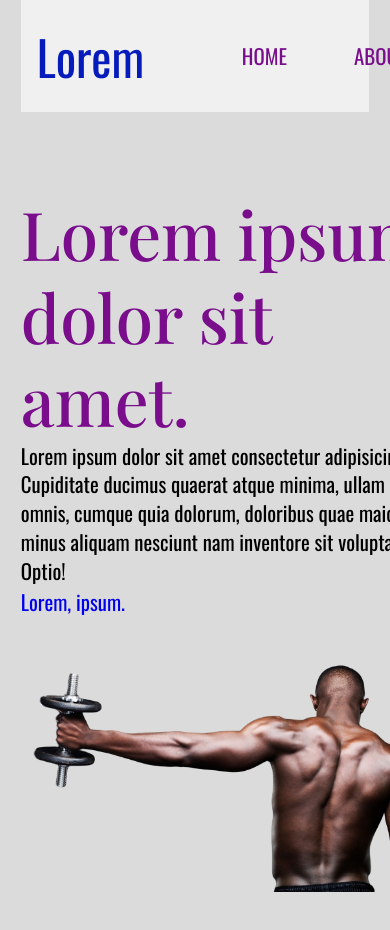
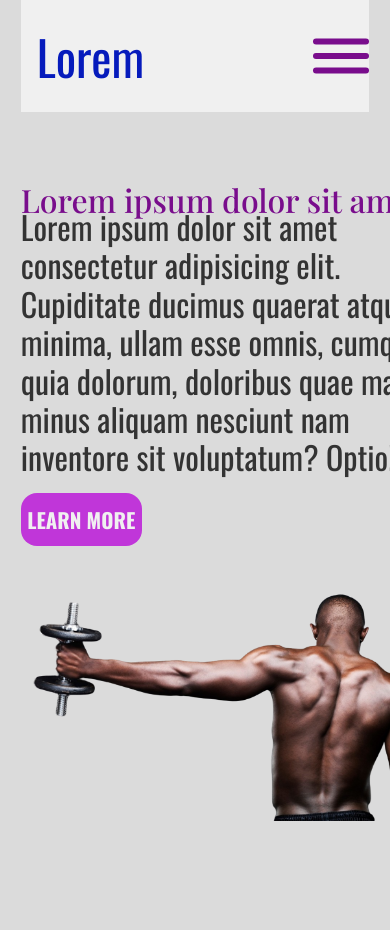
Before and after one commit to kooroosh1363/Gym-Website-with-JS-HTML-CSS, a plain HTML site: page index.html in a window 390 px wide. Shown: the top 930 px of the page. After the commit the page ends 907 px from the top, so only its background shows below. Drawn offline with nearby package versions, Linux system fonts and the light colour scheme; a web font is replaced by a local one.

Commit message:
add css codes and some media query

```diff
--- a/assets/css/styles.css
+++ b/assets/css/styles.css
@@ -19,13 +19,13 @@
     /* colors */
 
     --first: hsl(291, 83%, 30%);
-    --sec:hsl(291, 68%, 53%);
+    --sec: hsl(291, 68%, 53%);
     --text: hsl(0, 0%, 20%);
     --title: hsl(233, 94%, 38%);
     --body: hsl(0, 0%, 86%);
     --container: hsl(175, 34%, 68%);
     --black: hsl(0, 0%, 10%);
-    --webkit:hsl(0, 0%, 94%);
+    --webkit: hsl(0, 0%, 94%);
 
 
 
@@ -120,7 +120,7 @@ img {
 
 
 /* scroll bar */
-::-webkit-scrollbar{
+::-webkit-scrollbar {
     width: 1.2rem;
 }
 
@@ -128,27 +128,28 @@ img {
     background-color: var(--webkit);
 }
 
-::-webkit-scrollbar-thumb{
+::-webkit-scrollbar-thumb {
     background: #888;
     border-radius: 1.2rem;
 }
 
-::-webkit-scrollbar-thumb:hover{
+::-webkit-scrollbar-thumb:hover {
     background: #555;
 }
+
 /* scroll bar */
 
 
 
 /* css codes-s */
-.container{
-max-width: var(--container);
-margin: 0 auto;
-padding: 0 1.3rem;
+.container {
+    max-width: var(--container);
+    margin: 0 auto;
+    padding: 0 1.3rem;
 }
 
 
-.nav_bar{
+.nav_bar {
     display: flex;
     align-items: center;
     gap: 2rem;
@@ -163,24 +164,24 @@ padding: 0 1.3rem;
 }
 
 
-.nav_menu{
+.nav_menu {
     display: flex;
     justify-content: space-between;
     width: 100%;
 }
 
-.nav_links{
+.nav_links {
     display: flex;
     justify-content: center;
     align-items: center;
 }
 
-.nav_list{
+.nav_list {
     margin: 0.1rem;
     display: inline-block;
 }
 
-.nav_list .nav_link{
+.nav_list .nav_link {
     font-family: var(--font-w-700);
     border-radius: 0.6rem;
     color: var(--first);
@@ -192,13 +193,13 @@ padding: 0 1.3rem;
 .nav_links .nav_list .nav_link:focus,
 .nav_link.active {
     background: var(--sec);
-    margin: 0 1rem 0 0 ;
+    margin: 0 1rem 0 0;
     color: var(--webkit);
     font-weight: var(--font-w-700);
     transition: all 0.5s var(--transition);
 }
 
-.content_container{
+.content_container {
     display: grid;
     grid-template-columns: repeat(auto-fit, minmax(27rem, 1fr));
     padding: 5rem 0;
@@ -206,20 +207,140 @@ padding: 0 1.3rem;
     align-items: center;
 }
 
-.content{
+.content {
     width: 100%;
 }
 
 
-.heading_section{
+.heading_section {
     font-size: 4.2rem;
     line-height: 5.2rem;
     font-family: var(--font-sec);
     color: var(--first);
 }
 
-.light_text{
+.light_text {
+    font-size: 2rem;
+    color: var(--text);
+    line-height: 2.4rem;
+}
 
+.btn {
+    display: inline-block;
+    padding: 0.7rem 0.4rem;
+    background: var(--sec);
+    color: var(--webkit);
+    margin-top: 1rem;
+    border-radius: 1rem;
+    font-weight: var(--font-w-900);
 }
 
 /* css codes-e */
+
+
+
+
+
+/* media query-s */
+@media screen and (max-width : 939px) {
+    .heading_section {
+        font-size: 3rem;
+        line-height: 2.4rem;
+    }
+}
+
+@media screen and (max-width : 768px) {
+    .heading_section {
+        font-size: 2rem;
+        line-height: 1rem;
+    }
+
+    .nav_bar {
+        justify-content: space-between;
+    }
+
+    .icon_mobile {
+        width: 3.5rem;
+        height: 3rem;
+        display: flex;
+        align-items: center;
+        cursor: pointer;
+    }
+
+    .toggle_mobile {
+        background-color: var(--first);
+        width: 100%;
+        height: 0.35rem;
+        position: relative;
+        border-radius: 0.35rem;
+        transition: all 0.5s var(--transition);
+    }
+
+    .toggle_mobile::before,
+    .toggle_mobile::after {
+        content: '';
+        position: absolute;
+        left: 0;
+        width: 100%;
+        height: 0.35rem;
+        border-radius: inherit;
+        background: var(--first);
+        transition: all 0.5s var(--transition);
+    }
+
+    .toggle_mobile.active {
+        background: transparent;
+    }
+
+    .toggle_mobile::before {
+        transform: translateY(-0.9rem);
+    }
+
+    .toggle_mobile.active::before {
+        transform: rotate(45deg);
+    }
+
+    .toggle_mobile::after {
+        transform: translateY(0.9rem);
+    }
+
+    .toggle_mobile.active::after {
+        transform: rotate(-45deg);
+    }
+
+    .nav_menu {
+        position: absolute;
+        top: var(--nav-height);
+        left: 0;
+        width: 100%;
+        background: var(--webkit);
+        padding: 2rem 0 4rem 0;
+        flex-direction: column;
+        transition: all 0.5s var(--transition);
+        visibility: hidden;
+        pointer-events: none;
+        clip-path: circle(0% at 100% 0);
+    }
+
+    .nav_links {
+        /* display: block; */
+        text-align: center;
+        flex-direction: column;
+        margin: 4.5rem 0;
+    }
+
+    .login_links {
+        display: none;
+    }
+
+    .nav_menu.active{
+        display: flex;
+        transition: all 0.5s var(--transition);
+        visibility: auto;
+        pointer-events: none;
+        clip-path: circle(100% at 50% 0);
+        background: var(--webkit);
+    }
+}
+
+/* media query-e */
--- a/index.html
+++ b/index.html
@@ -15,7 +15,9 @@
                 <nav class="nav_bar">
                     <a href="#" class="logo">Lorem</a>
                     <div class="icon_mobile">
-                        <div class="toggle_mobile"></div>
+                        <div class="toggle_mobile">
+                            <!-- <i class="bi bi-list"></i> -->
+                        </div>
                     </div>
 
                     <ul class="nav_menu">
@@ -58,7 +60,7 @@
                     <p class="light_text">
                         Lorem ipsum dolor sit amet consectetur adipisicing elit. Cupiditate ducimus quaerat atque minima, ullam esse omnis, cumque quia dolorum, doloribus quae maiores minus aliquam nesciunt nam inventore sit voluptatum? Optio!
                     </p>
-                    <a href="#" class="btn">Lorem, ipsum.</a>
+                    <a href="#" class="btn">LEARN MORE</a>
                 </div>
                 <div class="image">
                     <img src="./assets/img/3.png" alt="image" class="img">
```
